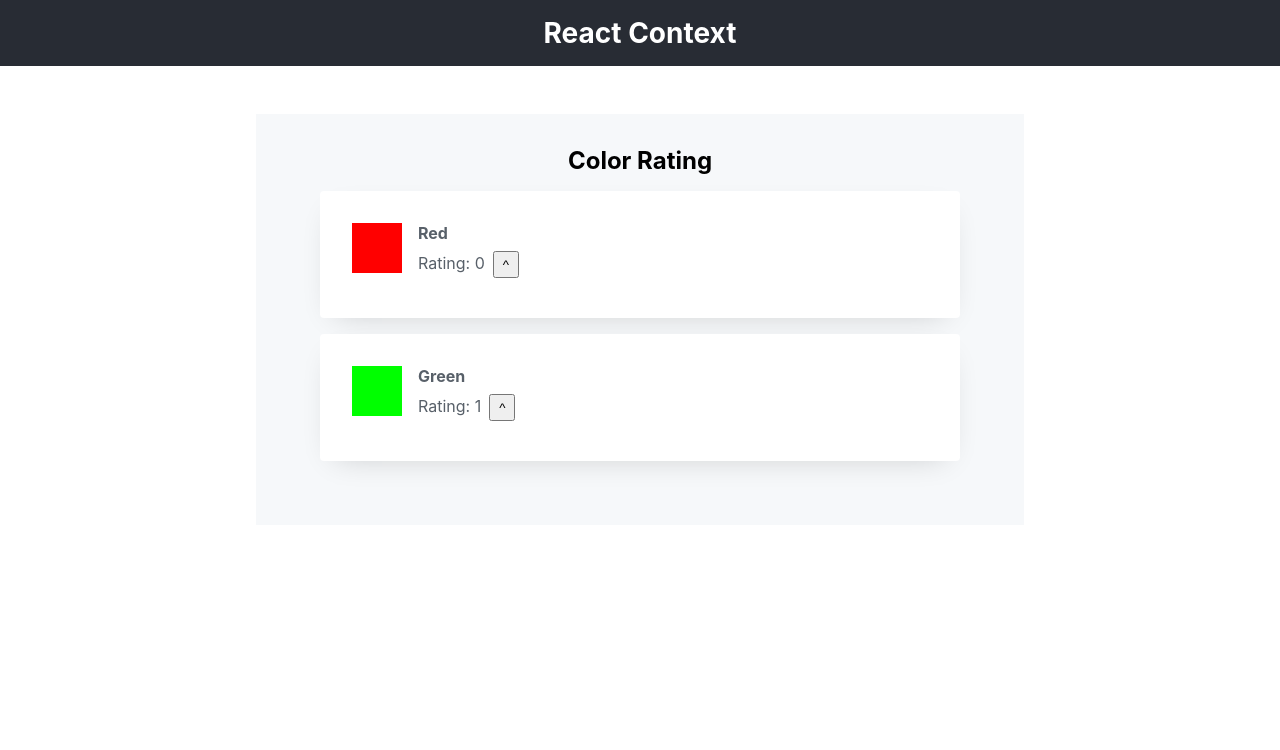
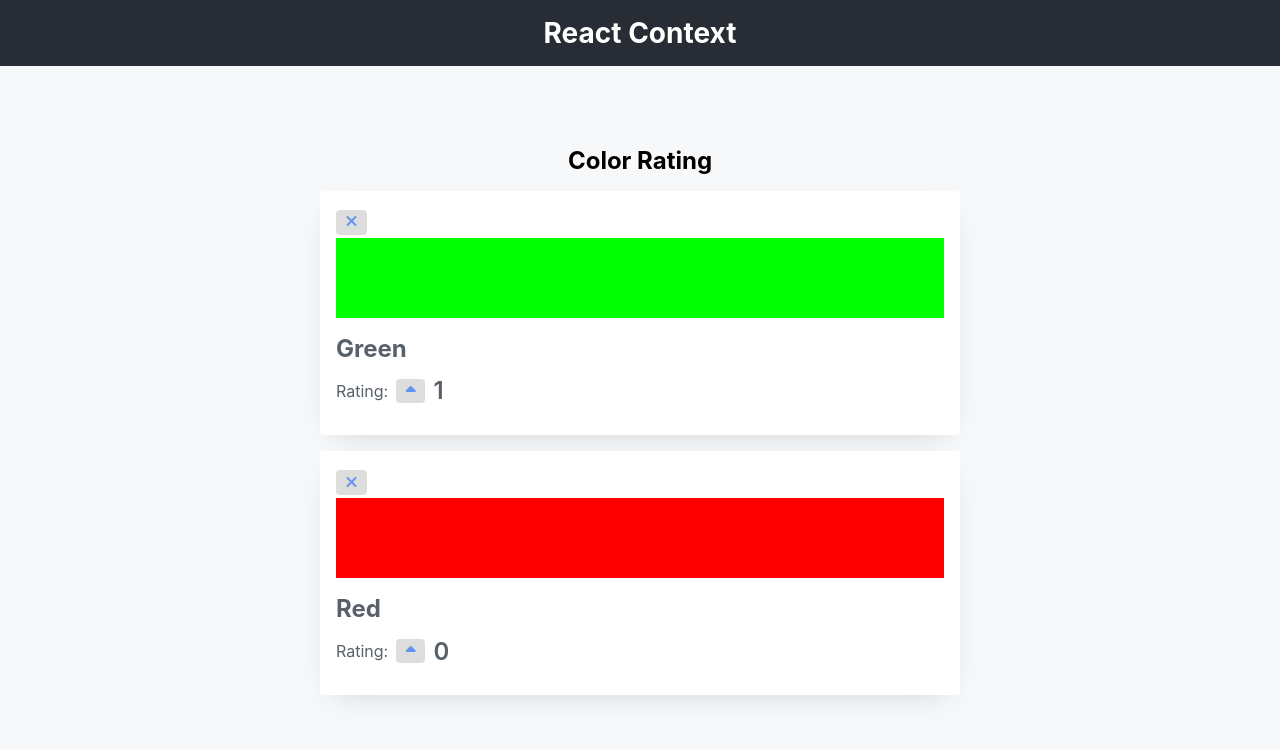
Before and after one commit to mikaeileghbal/color-rating, a React (Create React App) app: page / in a window 1280 px wide. Shown: the top 750 px of the page. Built offline with nearby package versions, Linux system fonts and the light colour scheme.

Commit message:
Add sort

```diff
--- a/package.json
+++ b/package.json
@@ -3,6 +3,7 @@
   "version": "0.1.0",
   "private": true,
   "dependencies": {
+    "@fortawesome/fontawesome-free": "^6.1.1",
     "@testing-library/jest-dom": "^5.16.4",
     "@testing-library/react": "^13.3.0",
     "@testing-library/user-event": "^13.5.0",
--- a/src/App.css
+++ b/src/App.css
@@ -1,5 +1,6 @@
 .App {
   text-align: center;
+  background-color: #f6f8fa;
 }
 
 .App-logo {
@@ -38,7 +39,6 @@
 }
 
 main {
-  background-color: #f6f8fa;
   max-width: 768px;
   margin: 3rem auto;
   padding: 2rem 3rem 3rem;
@@ -47,8 +47,9 @@ main {
 .card {
   display: flex;
   -webkit-box-pack: justify;
-  padding: 2rem;
-  align-items: center;
+  flex-flow: column;
+  padding: 1rem 1rem;
+  align-items: flex-start;
   margin: 1rem;
   text-align: left;
   color: rgb(88, 96, 105);
@@ -60,20 +61,45 @@ main {
 
 .card_body,
 .card_header {
-  padding: 0 1rem;
 }
 
 .card_header {
-  height: 50px;
-  width: 50px;
+  height: 80px;
+  width: 100%;
   align-self: stretch;
 }
 
 .card_body h3 {
-  font-size: 16px;
+  font-size: 24px;
+  text-align: left;
+  margin-top: 1rem;
 }
 
 button {
-  margin: 0.5rem;
-  padding: 0.25rem 0.5rem;
+  font-size: 16px;
+  margin: 1rem 0.5rem;
+  padding: 0.2rem 0.6rem;
+  background-color: #dddddd;
+  color: cornflowerblue;
+  border: none;
+  border-radius: 0.25rem;
+  cursor: pointer;
 }
+
+button:active {
+  background-color: #adadad;
+}
+
+.card > button {
+  margin: 0.2rem 0;
+}
+
+.card_body span {
+  font-weight: 600;
+  font-size: 24px;
+}
+
+.card_body p {
+  display: flex;
+  align-items: center;
+}
--- a/src/components/Color.js
+++ b/src/components/Color.js
@@ -1,9 +1,16 @@
 import React from "react";
 import "../App.css";
+import "@fortawesome/fontawesome-free/css/all.min.css";
+import { useColors } from "../data/ColorProvider";
 
-export default function Color({ color, rateColor }) {
+export default function Color({ color }) {
+  const { rateColor, removeColor } = useColors();
+
   return (
     <div className="card">
+      <button onClick={() => removeColor(color.id)}>
+        <i class="fa fa-times" aria-hidden="true"></i>
+      </button>
       <div
         className="card_header"
         style={{ backgroundColor: color.code }}
@@ -11,8 +18,11 @@ export default function Color({ color, rateColor }) {
       <div className="card_body">
         <h3>{color.name}</h3>
         <p>
-          Rating: <span>{color.rating}</span>
-          <button onClick={() => rateColor(color.id)}>^</button>
+          Rating:
+          <button onClick={() => rateColor(color.id)}>
+            <i className="fa fa-caret-up"></i>
+          </button>
+          <span>{Number(color.rating)}</span>
         </p>
       </div>
     </div>
--- a/src/components/ColorList.js
+++ b/src/components/ColorList.js
@@ -1,14 +1,18 @@
-import React, { useEffect } from "react";
+import React from "react";
 import { useColors } from "../data/ColorProvider";
 import Color from "./Color";
 
 export default function ColorList() {
-  const { Colors, rateColor } = useColors();
+  const { Colors } = useColors();
+
+  const newColors = Colors.sort(
+    (color1, color2) => Number(color2.rating) - Number(color1.rating)
+  );
 
   return (
     <div className="container">
-      {Colors.map((color) => (
-        <Color key={color.id} color={color} rateColor={rateColor} />
+      {newColors.map((color) => (
+        <Color key={color.id} color={color} />
       ))}
     </div>
   );
--- a/src/data/ColorProvider.js
+++ b/src/data/ColorProvider.js
@@ -10,7 +10,11 @@ export default function ColorProvider({ children }) {
 
   const addColor = (color) => {};
 
-  const removeColor = (id) => {};
+  const removeColor = (id) => {
+    console.log(id);
+    const newColors = Colors.filter((color) => color.id !== id);
+    setColors(newColors);
+  };
 
   const rateColor = (id) => {
     const newColors = Colors.map((color) => {
```
Also changed, not shown: 2 other files (tests, documents, lock files or other folders).
